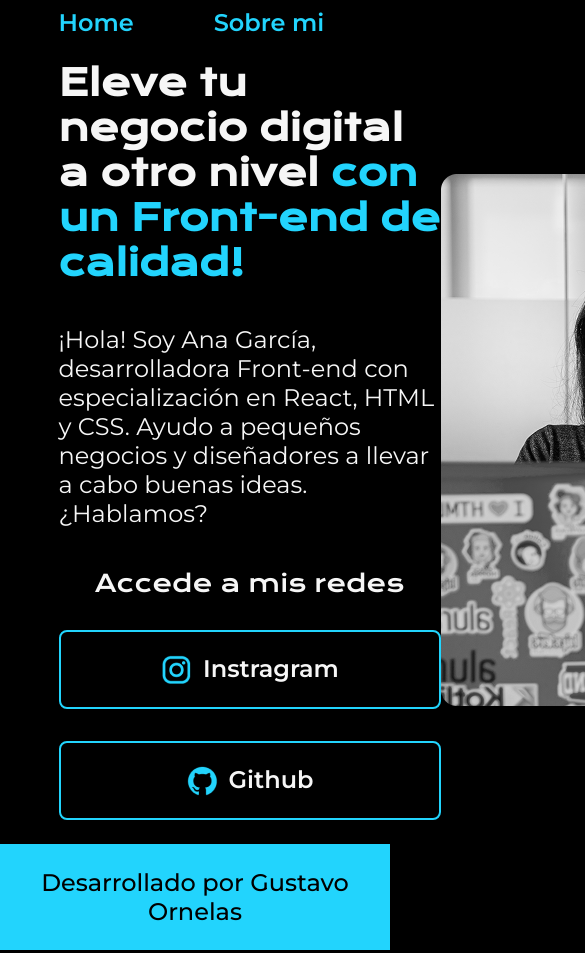
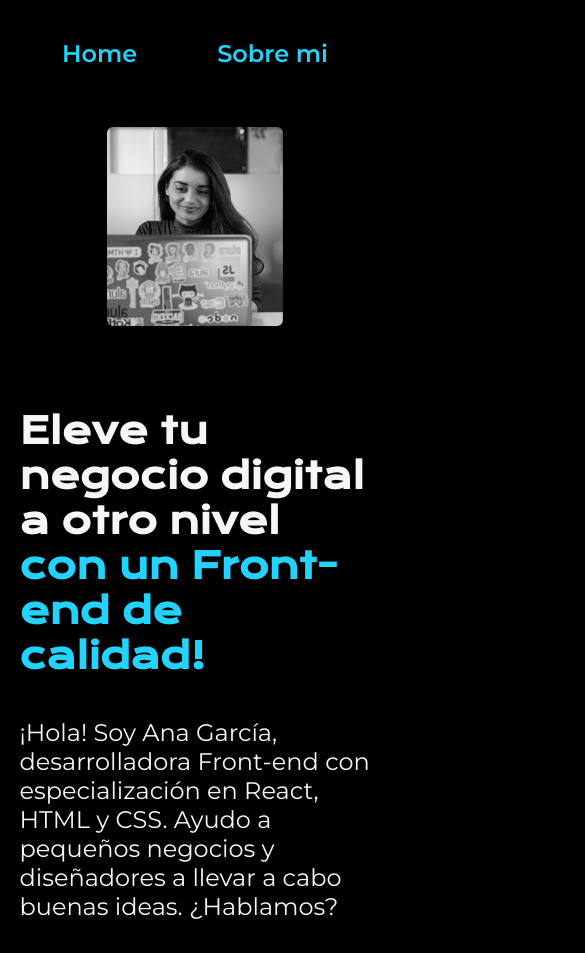
Before and after one commit to Gustavornelas/HTML-Y-CSS-header-footer-variables-CSS, a plain HTML site: page index.html in a window 390 px wide. Shown: the top 953 px of the page, 585 px wide, since content can reach past the window. Drawn offline with nearby package versions, Linux system fonts and the light colour scheme.

Commit message:
Agregar responsividad

```diff
--- a/index.html
+++ b/index.html
@@ -25,7 +25,7 @@
                     <img src="assets/github.png" alt="">Github</a>
             </div>
         </section>
-        <img src="assets/Rectangle 47.png" alt="Imagen de Ana Garcia trabajando">
+        <img class="presentacion_imagen" src="assets/Rectangle 47.png" alt="Imagen de Ana Garcia trabajando">
     </main>
     <footer class = footer>
         <p>Desarrollado por Gustavo Ornelas</p>
--- a/styles/style.css
+++ b/styles/style.css
@@ -36,7 +36,7 @@ body {
 .header_menu_link{
     color: var(--color-terciario);
     font-family:var(--fuente-montserrat);
-    font-size: 24px;
+    font-size: 1.5rem;
     font-weight: 600;
     text-decoration: none;
 }
@@ -50,11 +50,12 @@ body {
     align-items: center;
     padding: 6% 15%;
     justify-content: space-between;
+    gap: 82px;
 
 }
 
 .presentacion_contenido{
-    width: 615px;
+    width: 50%;
     display: flex;
     flex-direction: column;
     gap: 40px
@@ -63,12 +64,12 @@ body {
 
 .presentacion_contenido_titulo{
     font-family: var(--fuente-krona);
-    font-size: 36px;
+    font-size: 2.25rem;
 }
 
 .presentacion_contenido_texto{
     font-family: var(--fuente-montserrat);
-    font-size: 24px;
+    font-size: 1.5rem;
 }
 
 .presentacion_enlaces{
@@ -85,13 +86,13 @@ body {
 
 }
 .presentacion_enlaces_link{
-    width: 378px;
+    width: 50%;
     color:var(--color-secundario);
     text-align: center;
     padding: 21.5px 0;
     border-radius: 8px;
     font-family: var(--fuente-montserrat);
-    font-size: 24px;
+    font-size: 1.5rem;
     font-weight: 600;
     text-decoration: none;
     border: 2px solid var(--color-terciario);
@@ -104,12 +105,33 @@ body {
     background-color:var(--color-hover);
 }
 
+.presentacion_imagen{
+    width: 50%;
+}
+
 .footer{
     background-color: var(--color-terciario);
     padding: 24px;
     font-family: var(--fuente-montserrat);
-    font-size: 24px;
+    font-size: 1.5rem;
     font-weight: 402;
     text-align: center;
     color: var(--color-primario);
 }
+
+
+@media (max-width: 1200px){
+    .header{
+        padding: 10%;
+    }
+    .header_menu{
+        justify-content: center;
+    }
+    .presentacion{
+    flex-direction: column-reverse;
+    padding: 5%;
+    }
+    .presentacion_contenido{
+        width: auto;
+    }
+}
```
Also changed, not shown: about.html (+1 -1 lines).
